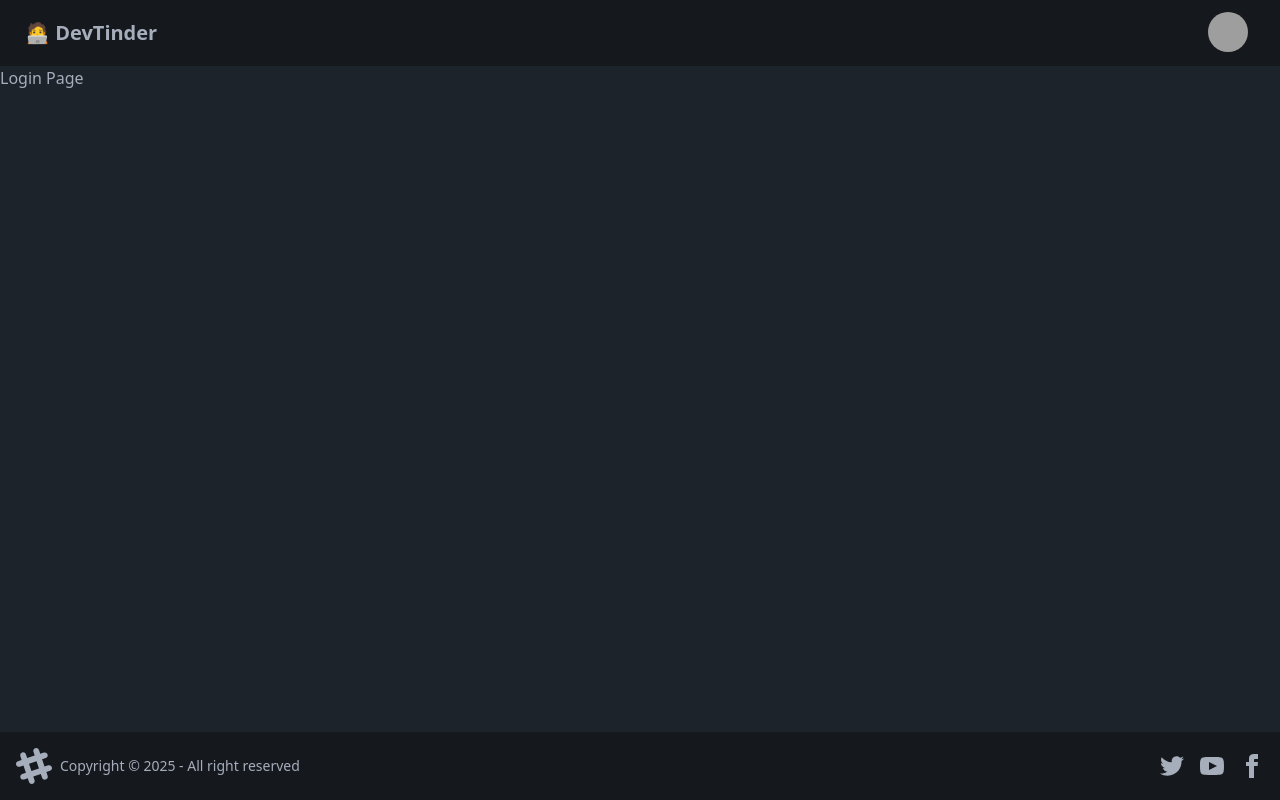
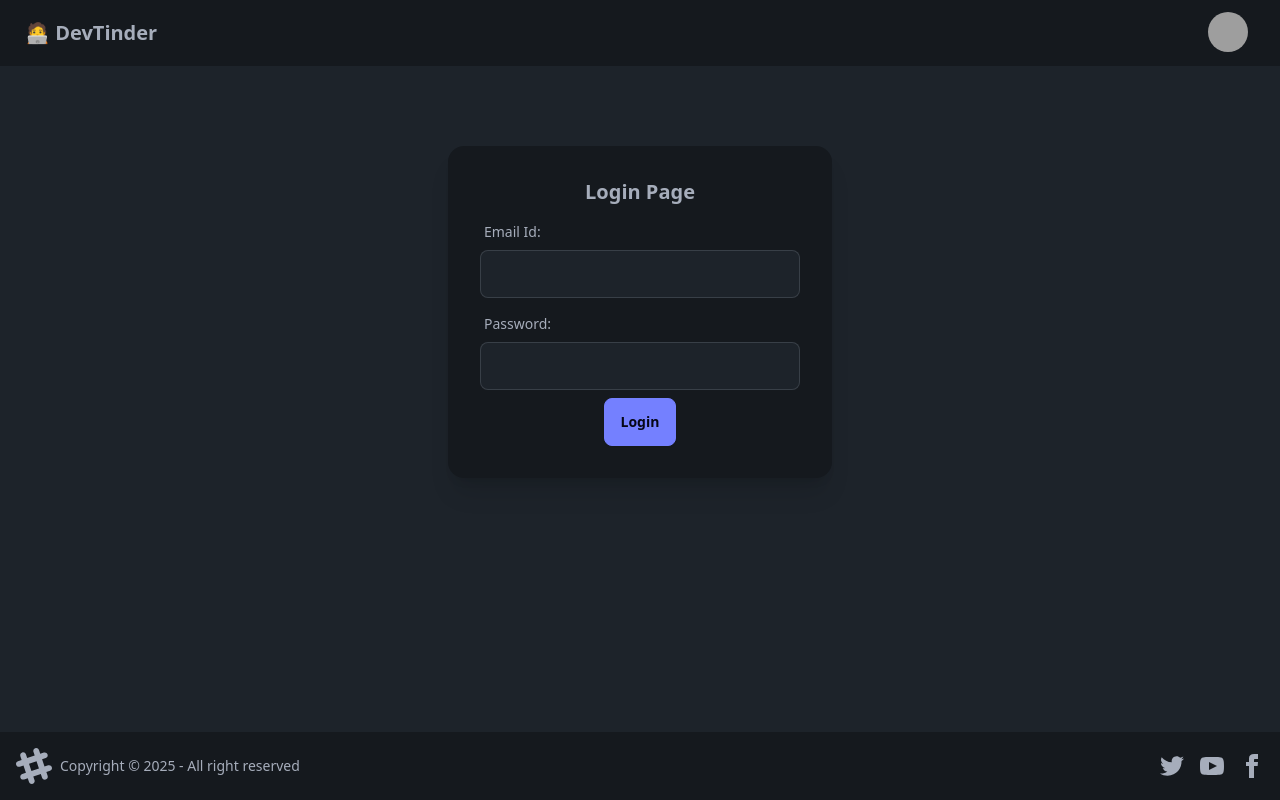
Before and after one commit to mayank051/DevTinder-web, a React (Vite) app: page /login in a window 1280 px wide. Built offline with nearby package versions, Linux system fonts and the light colour scheme; grey boxes are pictures that could not be loaded.

Commit message:
Added login functionality including set cookie in browser

```diff
--- a/package.json
+++ b/package.json
@@ -11,6 +11,7 @@
   },
   "dependencies": {
     "6": "^0.0.1",
+    "axios": "^1.7.9",
     "react": "^18.3.1",
     "react-dom": "^18.3.1",
     "react-router-dom": "^7.1.1"
--- a/src/App.jsx
+++ b/src/App.jsx
@@ -1,13 +1,14 @@
 import { BrowserRouter, Routes, Route } from "react-router-dom";
 import NavBar from "./components/NavBar";
 import Body from "./Body";
+import Login from "./components/Login";
 function App() {
   return (
     <>
       <BrowserRouter basename="/">
         <Routes>
           <Route path="/" element={<Body />}>
-            <Route path="/login" element={<div>Login Page</div>} />
+            <Route path="/login" element={<Login />} />
             <Route path="/profile" element={<div>Profile Page</div>} />
           </Route>
         </Routes>
--- /dev/null
+++ b/src/components/Login.jsx
@@ -0,0 +1,61 @@
+import { useState } from "react";
+import axios from "axios";
+
+const Login = () => {
+  const [emailId, setEmailId] = useState("");
+  const [password, setPassword] = useState("");
+
+  const handleLogin = () => {
+    try {
+      const res = axios.post(
+        "http://localhost:3000/login",
+        {
+          emailId: emailId,
+          password: password,
+        },
+        { withCredentials: true }
+      );
+    } catch (err) {
+      console.log(err);
+    }
+  };
+  return (
+    <div className="flex justify-center my-20">
+      <div className="card bg-base-300 w-96 shadow-xl">
+        <div className="card-body">
+          <h2 className="card-title justify-center">Login Page</h2>
+
+          <label className="form-control w-full max-w-xs">
+            <div className="label">
+              <span className="label-text">Email Id:</span>
+            </div>
+            <input
+              type="text"
+              className="input input-bordered w-full max-w-xs"
+              value={emailId}
+              onChange={(e) => setEmailId(e.target.value)}
+            />
+          </label>
+          <label className="form-control w-full max-w-xs">
+            <div className="label">
+              <span className="label-text">Password:</span>
+            </div>
+            <input
+              type="password"
+              value={password}
+              className="input input-bordered w-full max-w-xs"
+              onChange={(e) => setPassword(e.target.value)}
+            />
+          </label>
+          <div className="card-actions justify-center">
+            <button className="btn btn-primary" onClick={handleLogin}>
+              Login
+            </button>
+          </div>
+        </div>
+      </div>
+    </div>
+  );
+};
+
+export default Login;
```
Also changed, not shown: 1 other file (tests, documents, lock files or other folders).
